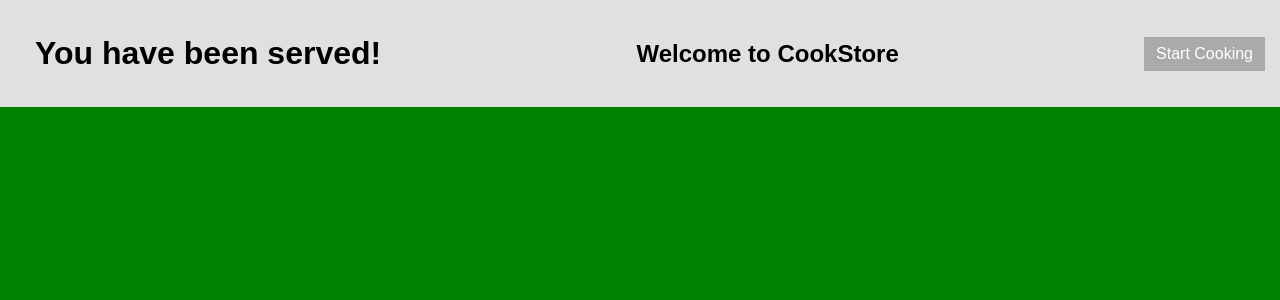
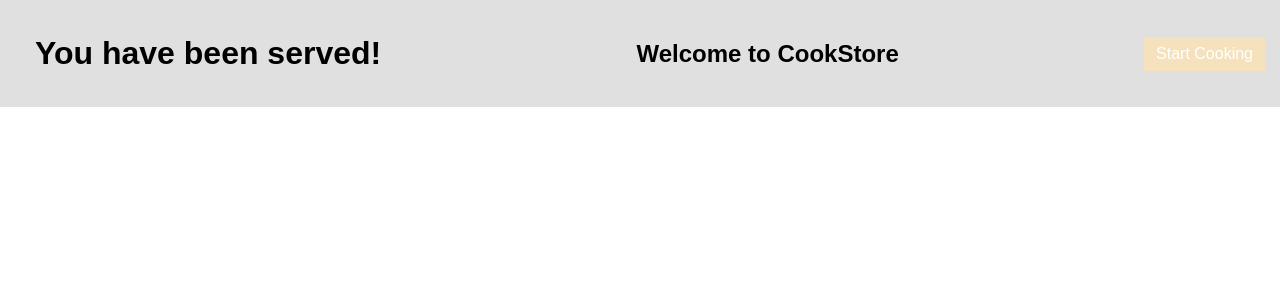
Before and after one commit to smg-lab101/cookstore, a Next.js app: page / in a window 1280 px wide. Shown: the top 300 px of the page. Built offline with nearby package versions, Linux system fonts and the light colour scheme.

Commit message:
Removed green background of the CookStore App

```diff
--- a/app/globals.css
+++ b/app/globals.css
@@ -2,7 +2,6 @@ body {
   font-family: Arial, sans-serif;
   margin: 0;
   padding: 0;
-  background-color: green;
 }
 
 .header {
@@ -24,7 +23,7 @@ body {
 }
 
 .btn {
-  background-color: #aaa;
+  background-color: #f5e2bc;
   padding: 8px 12px;
   border: none;
   color: white;
```
